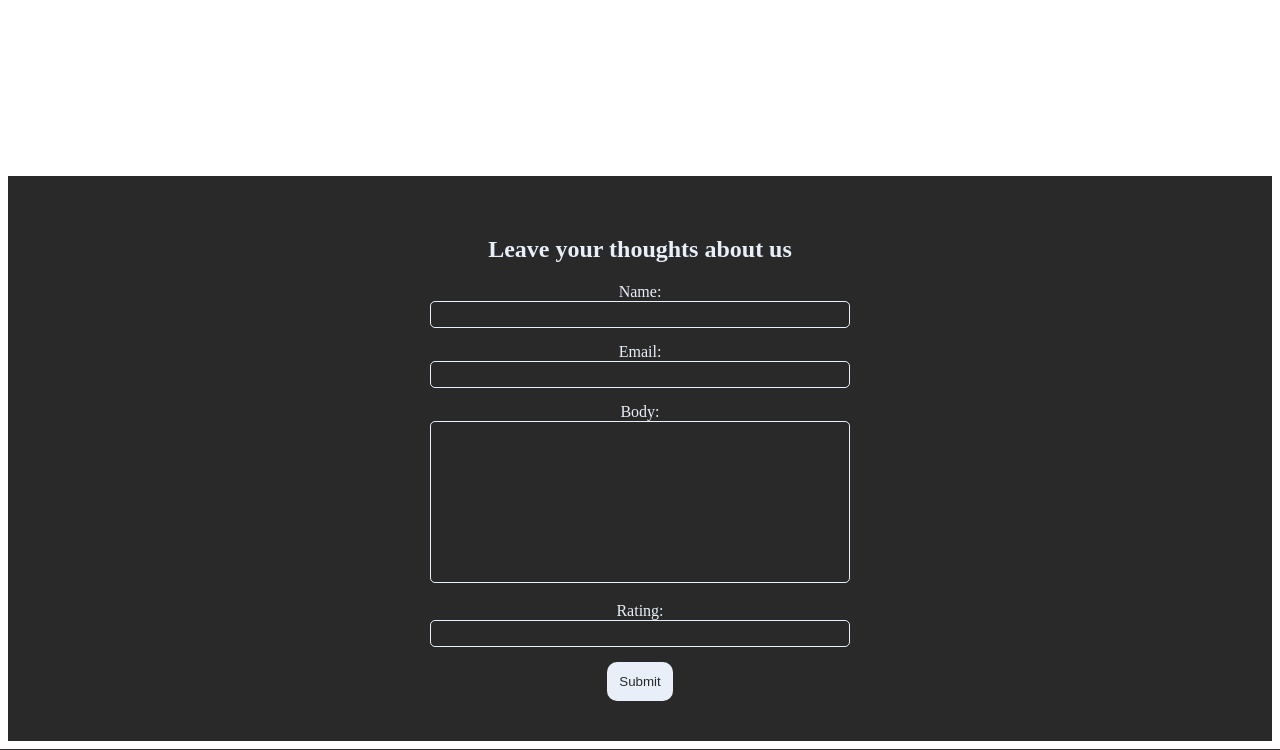
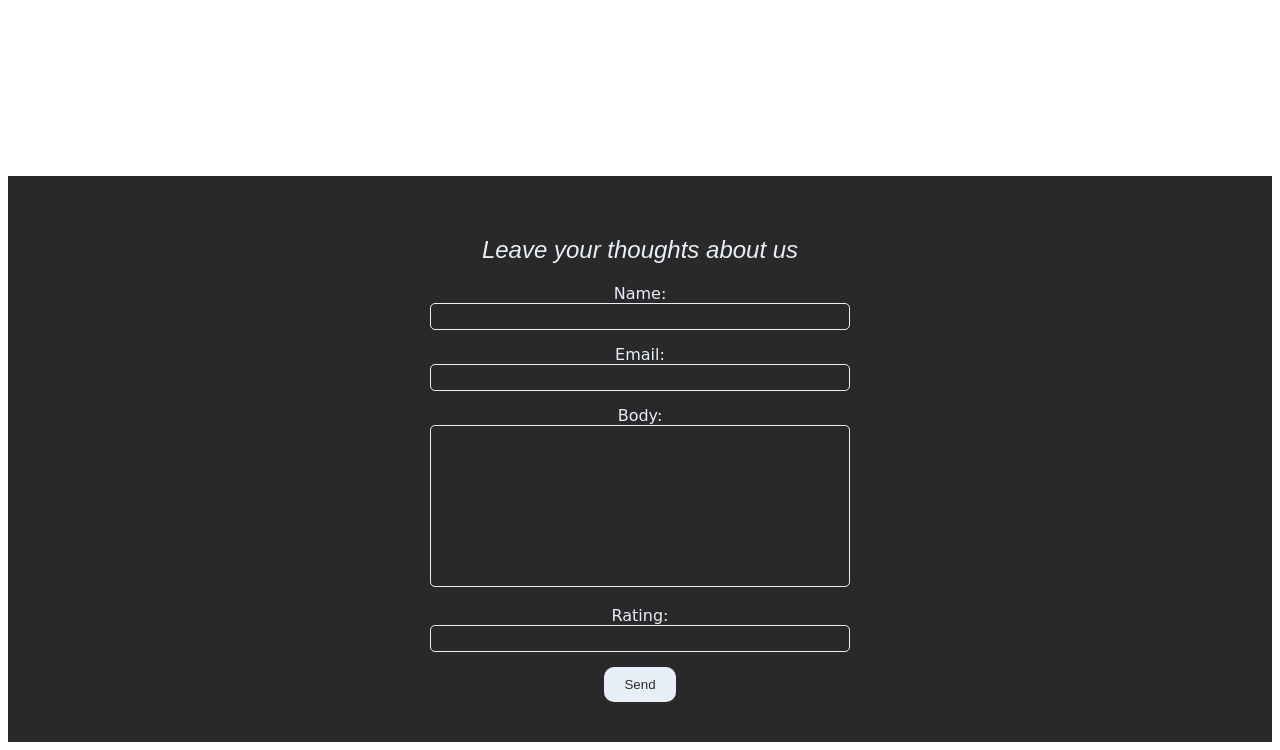
Before and after one commit to cypher2213/Django_Project, a Django app: page / in a window 1280 px wide. Shown: the part 671-1421 px from the top of the page. Run offline with Django 5.2, Linux system fonts and the light colour scheme; data that the repository does not hold is empty.

Commit message:
updated styles

```diff
--- a/core/static/core/css/home.css
+++ b/core/static/core/css/home.css
@@ -212,6 +212,9 @@
 .form-h2 {
   text-align: center;
   color:#e8eff9;
+  font-style: italic;
+  font-weight:500;
+  font-family: fantasy;
 }
 
 .rev-form {
@@ -223,17 +226,21 @@
   gap: 15px;
   display: flex;
   flex-direction: column;
+  font-family:cursive;
 }
 
 .rev-btn{
   width: fit-content;
   margin: 0 auto;
-  padding: 12px;
+  padding: 10px;
+  padding-left: 20px;
+  padding-right: 20px;
   background-color: #e8eff9;
   color: #292929;
   border-radius: 10px;
   border: none;
   transition: all 0.3s ease;
+  font-family:fantasy;
 }
 
 .rev-btn:hover{
--- a/reviews/templates/review_form.html
+++ b/reviews/templates/review_form.html
@@ -3,6 +3,6 @@
     <form method="post" class="rev-form">
             {% csrf_token %}
             {{ review_form }}
-            <button class="rev-btn" type="submit">Submit</button>
+            <button class="rev-btn" type="submit">Send</button>
     </form>
 </section>
```
